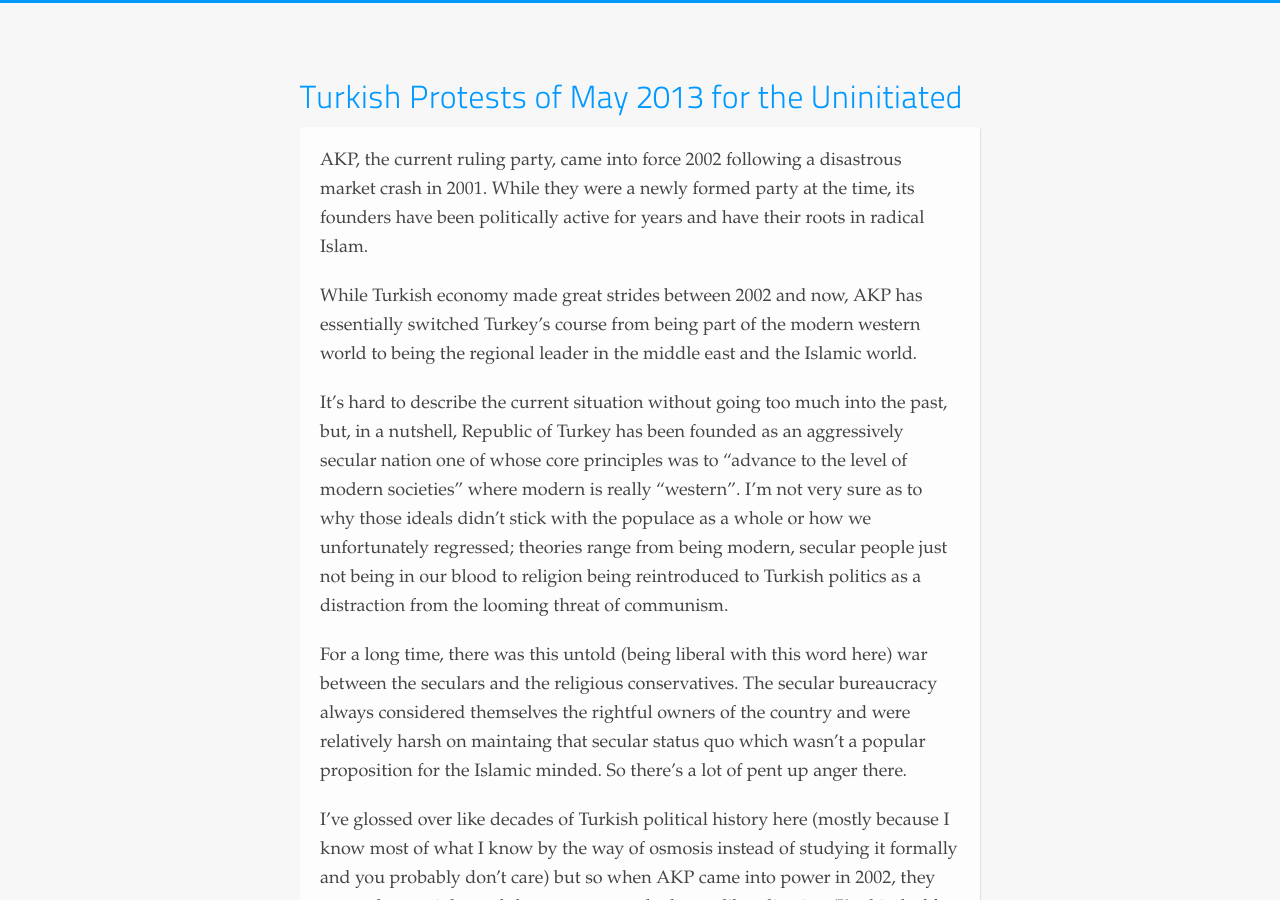
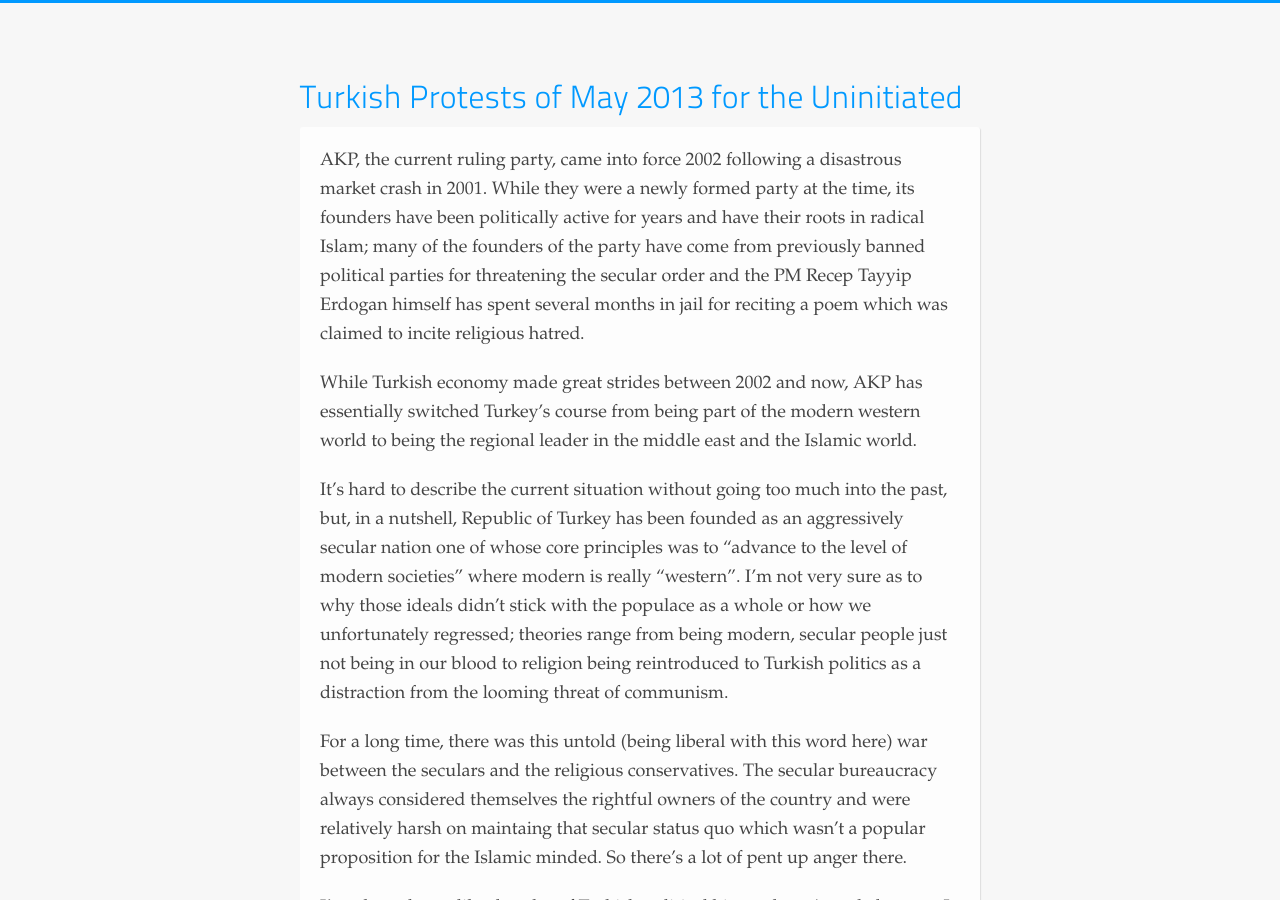
Before and after one commit to cduruk/cduruk.github.com, a Jekyll site: the page built from _posts/2013-07-01-turkish-protests-of-2013.md, in a window 1280 px wide and 900 px high. Built offline with Jekyll 4.4.1, drawn with Linux system fonts in a browser that asks for light colours; Markdown is read by kramdown in place of the engine named in the settings.

Commit message:
new version

```diff
--- a/_posts/2013-07-01-turkish-protests-of-2013.md
+++ b/_posts/2013-07-01-turkish-protests-of-2013.md
@@ -4,7 +4,7 @@
 title: Turkish Protests of May 2013 for the Uninitiated
 ---
 
-AKP, the current ruling party, came into force 2002 following a disastrous market crash in 2001. While they were a newly formed party at the time, its founders have been politically active for years and have their roots in radical Islam.
+AKP, the current ruling party, came into force 2002 following a disastrous market crash in 2001. While they were a newly formed party at the time, its founders have been politically active for years and have their roots in radical Islam; many of the founders of the party have come from previously banned political parties for threatening the secular order and the PM Recep Tayyip Erdogan himself has spent several months in jail for reciting a poem which was claimed to incite religious hatred.
 
 While Turkish economy made great strides between 2002 and now, AKP has essentially switched Turkey's course from being part of the modern western world to being the regional leader in the middle east and the Islamic world.
 
```
